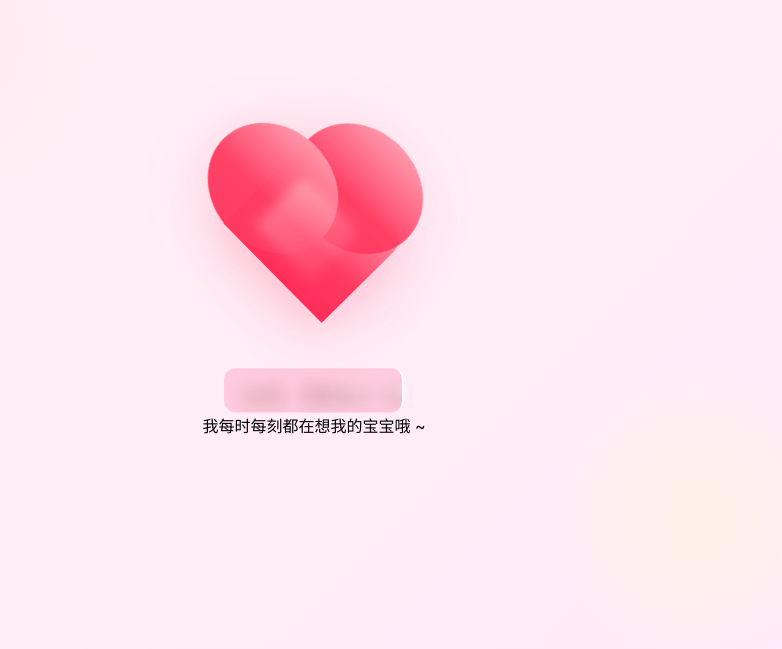
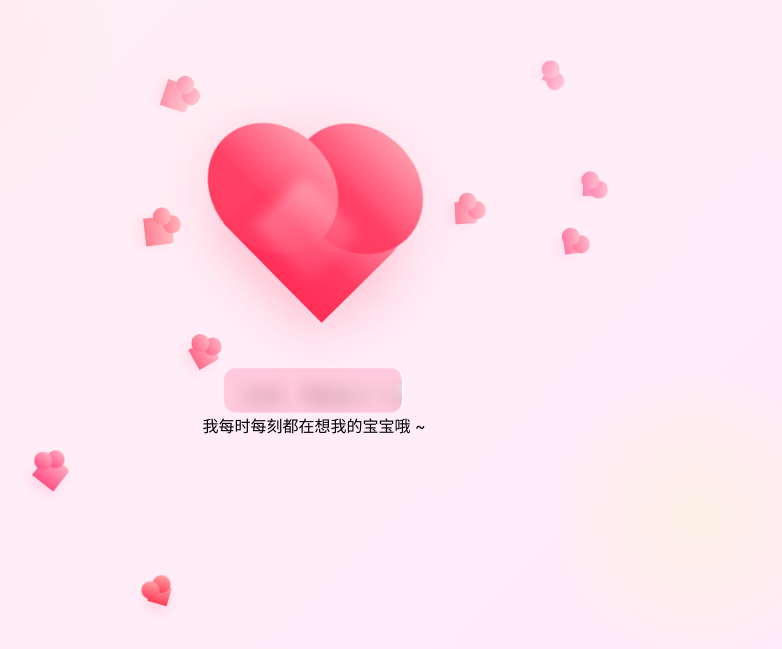
Before and after one commit to ELYRA6/love, a plain HTML site: page index.html in a window 1280 px wide. Shown: the part 121-770 px from the top of the page, without its empty margins (326-1108 px from the left). Drawn offline with Linux system fonts and the light colour scheme.

Commit message:
Add files via upload

```diff
--- a/index.html
+++ b/index.html
@@ -265,89 +265,99 @@
   </div>
 
   <script>
-  /* 生成漂浮小爱心粒子（自动清理，节流控制） */
+/* 粒子：漂浮小爱心 + 缓慢飘动的小星星/小爱心（围绕大心） */
 (function(){
   const stage = document.querySelector('.stage');
+  const heartWrap = document.querySelector('.heart-wrap');
   let max = 22;
   let running = true;
 
   function rand(min,max){ return Math.random()*(max-min)+min; }
 
-    function createHeart(){
+  /* 原始漂浮小爱心（上升）——保持之前实现，节奏略放慢 */
+  function createFloatHeart(){
     if(!running) return;
     const h = document.createElement('div');
     h.className = 'float-heart';
--      const size = Math.floor(rand(10,26));
--      h.style.width = size + 'px';
--      h.style.height = size + 'px';
--      h.style.left = (50 + rand(-40,40)) + '%';
--      h.style.bottom = '-10px';
--      const hueShift = Math.floor(rand(-10,10));
--      // subtle color variation via CSS filter
--      h.style.filter = `hue-rotate(${hueShift}deg) saturate(${rand(0.9,1.15)})`;
-+      // 稍微放大粒子尺寸范围，水平分布收窄，使上升更优雅
-+      const size = Math.floor(rand(12,30));
-+      h.style.width = size + 'px';
-+      h.style.height = size + 'px';
-+      h.style.left = (50 + rand(-30,30)) + '%';
-+      h.style.bottom = '-10px';
-+      const hueShift = Math.floor(rand(-8,8));
-+      // 颜色和饱和度微调
-+      h.style.filter = `hue-rotate(${hueShift}deg) saturate(${rand(0.95,1.08)})`;
+    const size = Math.floor(rand(12,30));
+    h.style.width = size + 'px';
+    h.style.height = size + 'px';
+    h.style.left = (50 + rand(-30,30)) + '%';
+    h.style.bottom = '-10px';
+    const hueShift = Math.floor(rand(-8,8));
+    h.style.filter = `hue-rotate(${hueShift}deg) saturate(${rand(0.95,1.08)})`;
     stage.appendChild(h);
 
-      // animation using JS: move up, drift, fade, rotate
--      const duration = rand(3800,7000);
-+      // 延长上升持续时间，减慢抖动和旋转速度，更柔和
-+      const duration = rand(5200,11000);
+    const duration = rand(5200,11000);
     const start = performance.now();
     function animate(now){
       const t = (now - start) / duration;
-        if(t >= 1){
-          h.remove();
-          return;
-        }
-        // vertical movement
--        const y = t * 120; // percent of viewport
--        // horizontal drift
--        const drift = Math.sin(t * Math.PI * rand(0.8,1.8)) * 18;
--        h.style.transform = `translate(${drift}px, -${y}vh) rotate(${t*360}deg)`;
--        h.style.opacity = String(1 - t*0.95);
-+        const y = t * 120; // percent of viewport
-+        // 缩小横向漂移幅度，旋转减慢
-+        const drift = Math.sin(t * Math.PI * rand(0.9,1.3)) * 10;
-+        const rot = t * 180; // 旋转速度减半
-+        h.style.transform = `translate(${drift}px, -${y}vh) rotate(${rot}deg)`;
-+        h.style.opacity = String(1 - t*0.9);
+      if(t >= 1){ h.remove(); return; }
+      const y = t * 120;
+      const drift = Math.sin(t * Math.PI * rand(0.9,1.3)) * 10;
+      const rot = t * 180;
+      h.style.transform = `translate(${drift}px, -${y}vh) rotate(${rot}deg)`;
+      h.style.opacity = String(1 - t*0.9);
       requestAnimationFrame(animate);
     }
     requestAnimationFrame(animate);
-
-      // limit total nodes
--      if(stage.querySelectorAll('.float-heart').length < max){
--        setTimeout(createHeart, Math.floor(rand(350,900)));
--      } else {
--        setTimeout(() => { if(running) setTimeout(createHeart, 900); }, 300);
--      }
-+      if(stage.querySelectorAll('.float-heart').length < max){
-+        // 放慢新粒子的产生间隔，整体更悠扬
-+        setTimeout(createHeart, Math.floor(rand(700,1400)));
-+      } else {
-+        setTimeout(() => { if(running) setTimeout(createHeart, 1400); }, 600);
-+      }
   }
 
-    // start a few hearts
--    for(let i=0;i<7;i++){ setTimeout(createHeart, i*220); }
-+    for(let i=0;i<6;i++){ setTimeout(createHeart, i*380); }
+  /* 新增：在大心形周围缓慢漂浮的装饰（星星或迷你小心） */
+  function createDecoration(){
+    if(!running) return;
+    const rect = heartWrap.getBoundingClientRect();
+    const docRect = document.documentElement.getBoundingClientRect();
+    // 在 heartWrap 区域周边产生 — 基于 rect 随机偏移
+    const x = rect.left + rect.width/2 + rand(-rect.width*0.8, rect.width*0.8);
+    const y = rect.top + rect.height/2 + rand(-rect.height*0.6, rect.height*0.4);
 
-    // continue producing
--    let interval = setInterval(() => {
--      if(stage.querySelectorAll('.float-heart').length < max) createHeart();
--    }, 850);
-+    let interval = setInterval(() => {
-+      if(stage.querySelectorAll('.float-heart').length < max) createHeart();
-+    }, 1400);
+    const isStar = Math.random() < 0.55; // 星星概率稍大
+    const el = document.createElement('div');
+    if(isStar) el.className = 'tiny-star';
+    else el.className = 'mini-heart';
+
+    // 绝对定位到文档坐标
+    el.style.left = (x - docRect.left) + 'px';
+    el.style.top = (y - docRect.top) + 'px';
+    // 初始缩放与透明度
+    const scale = rand(0.8,1.2);
+    el.style.transform += ` scale(${scale})`;
+    stage.appendChild(el);
+
+    // 动画：缓慢漂浮、微抖动、淡出并移除
+    const duration = rand(8000,15000); // 更慢
+    const start = performance.now();
+    const horAmp = rand(6,18); // 水平漂移幅度变小
+    const vert = rand(8,26); // 竖直总移动（px 的基础单位，配合 vh 会更自然）
+    const rotDir = (Math.random() < 0.5 ? -1 : 1) * rand(6,40);
+    function animate(now){
+      const t = (now - start) / duration;
+      if(t >= 1){ el.remove(); return; }
+      // 缓慢上浮或轻微环绕（使用 sin 做往返）
+      const dy = - (t * vert) - Math.sin(t * Math.PI * rand(0.8,1.6)) * (vert*0.2);
+      const dx = Math.sin(t * Math.PI * rand(0.7,1.3)) * horAmp;
+      const rotate = rotDir * t;
+      el.style.transform = `translate(${dx}px, ${dy}px) rotate(${rotate}deg) scale(${scale})`;
+      el.style.opacity = String(1 - t*0.98);
+      requestAnimationFrame(animate);
+    }
+    requestAnimationFrame(animate);
+  }
+
+  // 启动：初始产生若干、并周期性产生
+  for(let i=0;i<6;i++){ setTimeout(createFloatHeart, i*380); }
+  let floatInterval = setInterval(() => {
+    if(stage.querySelectorAll('.float-heart').length < max) createFloatHeart();
+  }, 1400);
+
+  // 装饰：星星与迷你心，生成更慢更温柔
+  for(let i=0;i<4;i++){ setTimeout(createDecoration, i*600); }
+  let decoInterval = setInterval(() => {
+    // 控制装饰总量，避免过多元素
+    const totalDeco = stage.querySelectorAll('.tiny-star, .mini-heart').length;
+    if(totalDeco < 24) createDecoration();
+  }, 1200);
 
   // pause particles when page hidden
   document.addEventListener('visibilitychange', () => {
```
Lines whose indentation alone changed are shown as unchanged.
